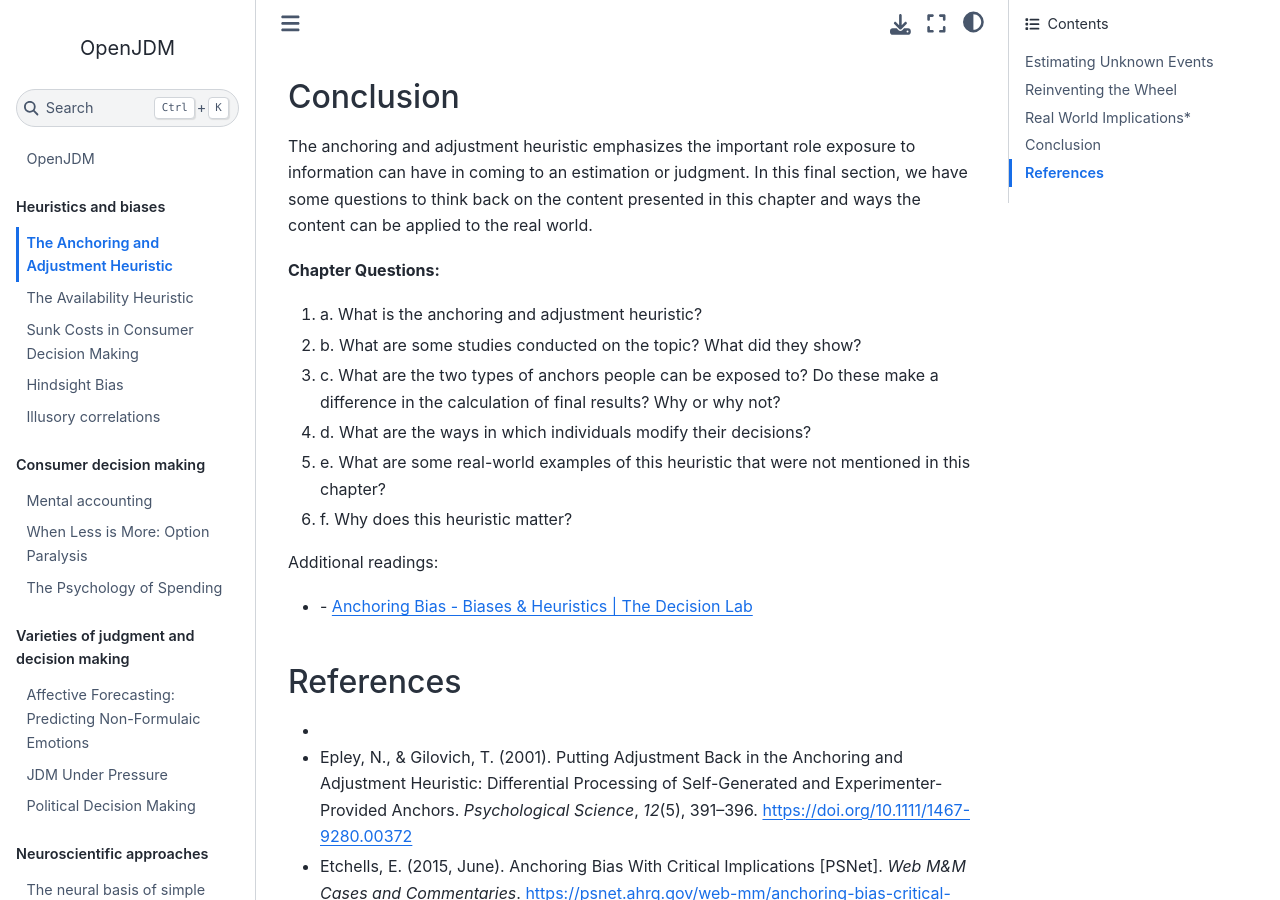
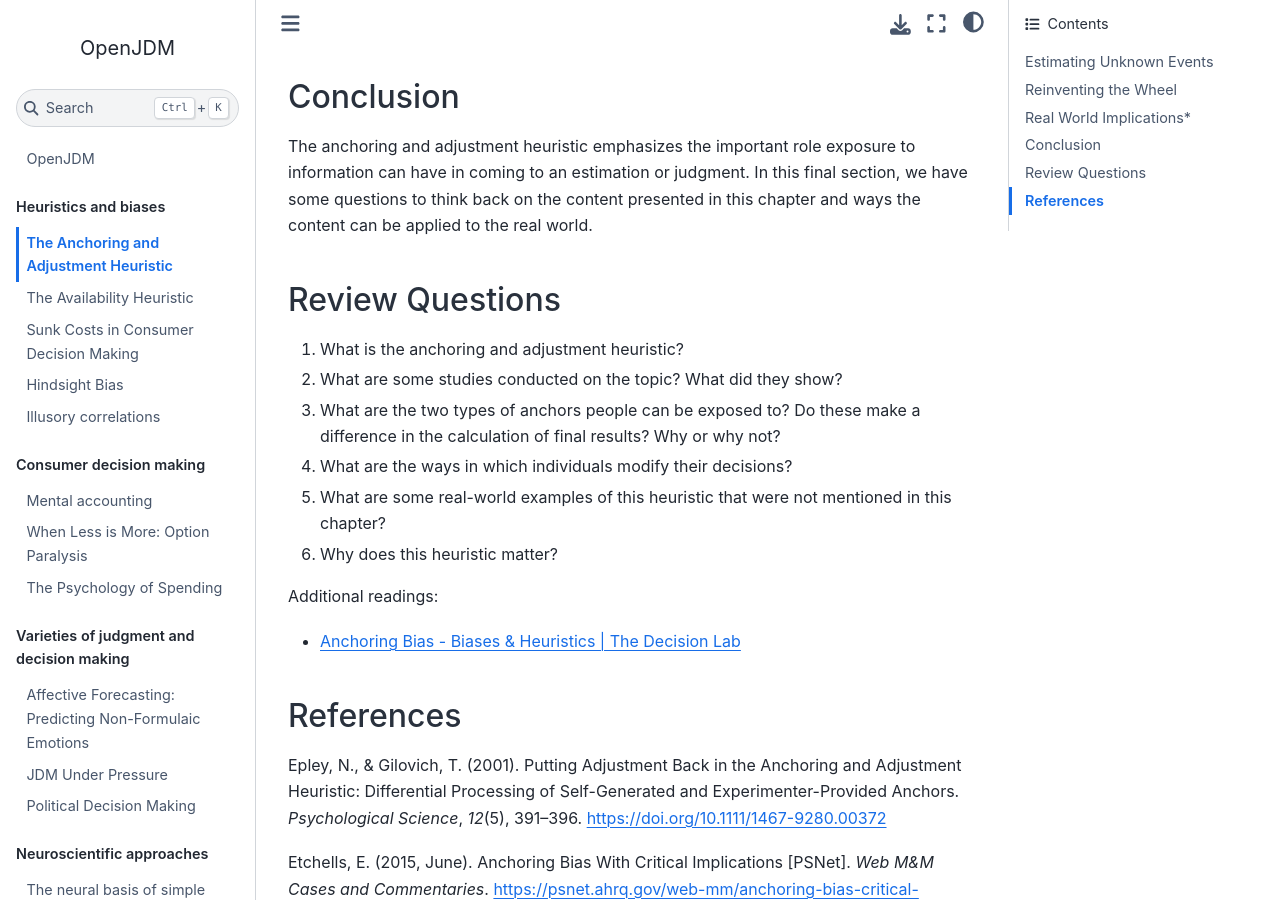
Before and after one commit to openjdm/openjdm.github.io, a Jupyter Book: the page built from book/anchoring_and_adjustment.md, in a window 1280 px wide and 900 px high, scrolled down 3203 px. Built offline with Jupyter Book 1.0.4 settings and Sphinx 7.4.7 and the Sphinx Book theme 1.1.4, drawn with Linux system fonts in a browser that asks for light colours.

Commit message:
formatting fixes

```diff
--- a/book/anchoring_and_adjustment.md
+++ b/book/anchoring_and_adjustment.md
@@ -166,50 +166,44 @@ and ways the content can be applied to the real world.
 
 
 
-**Chapter Questions:**
+## Review Questions
 
-1.  a.<span class="Apple-tab-span"> </span>What is the anchoring and
-    adjustment heuristic?<span class="Apple-converted-space"> </span>
-2.  b.<span class="Apple-tab-span"> </span>What are some studies
-    conducted on the topic? What did they show?
-3.  c.<span class="Apple-tab-span"> </span>What are the two types of
-    anchors people can be exposed to? Do these make a difference in the
-    calculation of final results? Why or why not?
-4.  d.<span class="Apple-tab-span"> </span>What are the ways in which
-    individuals modify their decisions?<span
-    class="Apple-converted-space"> </span>
-5.  e.<span class="Apple-tab-span"> </span>What are some real-world
-    examples of this heuristic that were not mentioned in this chapter?
-6.  f.<span class="Apple-tab-span"> </span>Why does this heuristic
-    matter?
-
-
+1.  What is the anchoring and adjustment heuristic?
+2.  What are some studies conducted on the topic? What did they show?
+3.  What are the two types of anchors people can be exposed to? Do these make a difference in the
+calculation of final results? Why or why not?
+4.  What are the ways in which individuals modify their decisions?
+5.  What are some real-world examples of this heuristic that were not mentioned in this chapter?
+6.  Why does this heuristic matter?
 
 
 
 Additional readings:
 
--   <span class="s2">-<span class="Apple-tab-span"> </span>[<span
-    class="s1">Anchoring Bias - Biases & Heuristics | The Decision
-    Lab</span>](https://thedecisionlab.com/biases/anchoring-bias/#:~:text=Anchoring%20bias%20happens%20because%20the,anchor%2Dand%2Dadjust%20hypothesis.&text=Tversky%20and%20Kahneman%27s%20explanation%20works,an%20anchor%20on%20their%20own.)</span>
+-   [Anchoring Bias - Biases & Heuristics | The Decision
+    Lab](https://thedecisionlab.com/biases/anchoring-bias/#:~:text=Anchoring%20bias%20happens%20because%20the,anchor%2Dand%2Dadjust%20hypothesis.&text=Tversky%20and%20Kahneman%27s%20explanation%20works,an%20anchor%20on%20their%20own.)
 
 ## References
--
--   Epley, N., & Gilovich, T. (2001). Putting Adjustment Back in the
-    Anchoring and Adjustment Heuristic: Differential Processing of
-    Self-Generated and Experimenter-Provided Anchors. *Psychological
-    Science*, *12*(5), 391–396. [<span
-    class="s3">https://doi.org/10.1111/1467-9280.00372</span>](https://doi.org/10.1111/1467-9280.00372)
--   Etchells, E. (2015, June). Anchoring Bias With Critical Implications
-    \[PSNet\]. *Web M&M Cases and Commentaries*. [<span
-    class="s3">https://psnet.ahrq.gov/web-mm/anchoring-bias-critical-implications</span>](https://psnet.ahrq.gov/web-mm/anchoring-bias-critical-implications)
--   Mussweiler, T., & Strack, F. (1999). Comparing Is Believing: A
-    Selective Accessibility Model of Judgmental Anchoring. *European
-    Review of Social Psychology*, *10*(1), 135–167. [<span
-    class="s3">https://doi.org/10.1080/14792779943000044</span>](https://doi.org/10.1080/14792779943000044)
--   Senay, I., & Kaphingst, K. A. (2009). Anchoring-and-Adjustment Bias
-    in Communication of Disease Risk. *Medical Decision Making*,
-    *29*(2), 193–201. [<span
-    class="s3">https://doi.org/10.1177/0272989X08327395</span>](https://doi.org/10.1177/0272989X08327395)
--   Tversky, A., & Kahneman, D. (1974). *Judgment under Uncertainty:
-    Heuristics and Biases*. *185*, 10.
+
+Epley, N., & Gilovich, T. (2001). Putting Adjustment Back in the
+Anchoring and Adjustment Heuristic: Differential Processing of
+Self-Generated and Experimenter-Provided Anchors. *Psychological
+Science*, *12*(5), 391–396. [<span
+class="s3">https://doi.org/10.1111/1467-9280.00372</span>](https://doi.org/10.1111/1467-9280.00372)
+
+Etchells, E. (2015, June). Anchoring Bias With Critical Implications
+\[PSNet\]. *Web M&M Cases and Commentaries*. [<span
+class="s3">https://psnet.ahrq.gov/web-mm/anchoring-bias-critical-implications</span>](https://psnet.ahrq.gov/web-mm/anchoring-bias-critical-implications)
+
+Mussweiler, T., & Strack, F. (1999). Comparing Is Believing: A
+Selective Accessibility Model of Judgmental Anchoring. *European
+Review of Social Psychology*, *10*(1), 135–167. [<span
+class="s3">https://doi.org/10.1080/14792779943000044</span>](https://doi.org/10.1080/14792779943000044)
+
+Senay, I., & Kaphingst, K. A. (2009). Anchoring-and-Adjustment Bias
+in Communication of Disease Risk. *Medical Decision Making*,
+*29*(2), 193–201. [<span
+class="s3">https://doi.org/10.1177/0272989X08327395</span>](https://doi.org/10.1177/0272989X08327395)
+
+Tversky, A., & Kahneman, D. (1974). *Judgment under Uncertainty:
+Heuristics and Biases*. *185*, 10.
```
